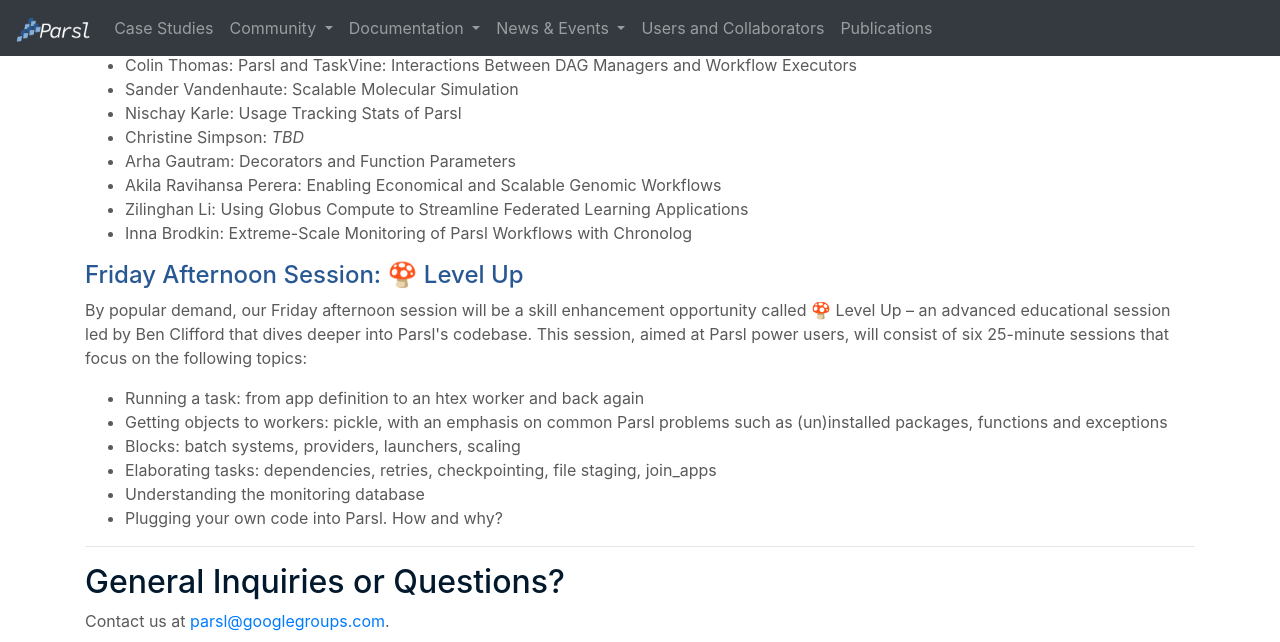
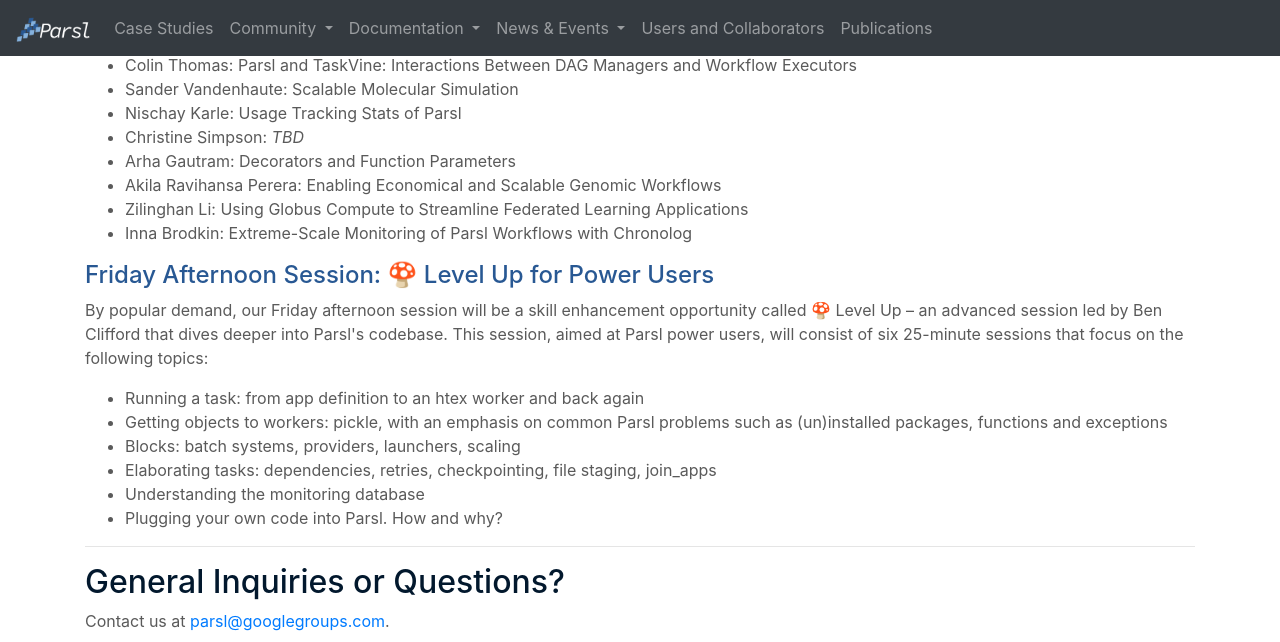
Before and after one commit to Parsl/parsl.github.io, a Jekyll site: the page built from parslfest/parslfest2024.html, in a window 1280 px wide and 900 px high, scrolled down 2137 px, cut to the strip 0-642 px from the top of the window. Built offline with Jekyll 4.4.1, drawn with Linux system fonts in a browser that asks for light colours.

Commit message:
edit level up session title to be clearer on target audience

```diff
--- a/parslfest/parslfest2024.html
+++ b/parslfest/parslfest2024.html
@@ -138,8 +138,8 @@
 		<li>Inna Brodkin: Extreme-Scale Monitoring of Parsl Workflows with Chronolog</li>
 	</ul>
 
-	<h4 id="friday-sesh" style="color: #285893;">Friday Afternoon Session: 🍄 Level Up</h4>
-	<p>By popular demand, our Friday afternoon session will be a skill enhancement opportunity called 🍄 Level Up – an advanced educational session led by Ben Clifford that dives deeper into Parsl's codebase. This session, aimed at Parsl power users, will consist of six 25-minute sessions that focus on the following topics:</p>
+	<h4 id="friday-sesh" style="color: #285893;">Friday Afternoon Session: 🍄 Level Up for Power Users</h4>
+	<p>By popular demand, our Friday afternoon session will be a skill enhancement opportunity called 🍄 Level Up – an advanced session led by Ben Clifford that dives deeper into Parsl's codebase. This session, aimed at Parsl power users, will consist of six 25-minute sessions that focus on the following topics:</p>
 	<ul>
 		<li>Running a task: from app definition to an htex worker and back again</li>
 		<li>Getting objects to workers: pickle, with an emphasis on common Parsl problems such as (un)installed packages, functions and exceptions</li>
```
